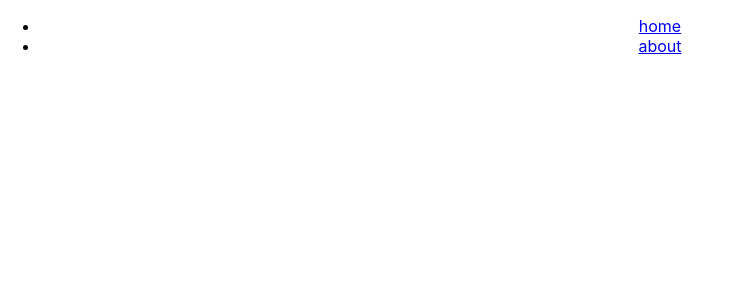
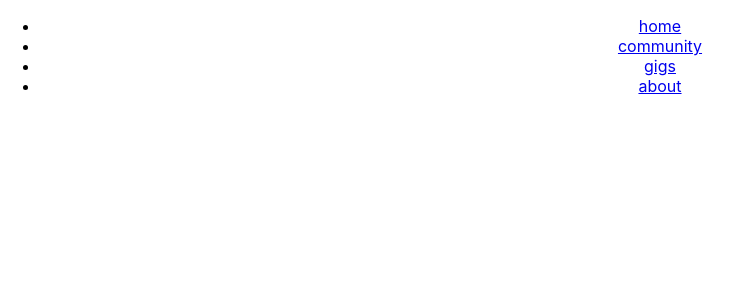
Before and after one commit to natashab161/phase-2-final-project, a React (Create React App) app: page /About in a window 1280 px wide. Shown: the top 300 px of the page, without its empty margins (0-741 px from the left). Built offline with nearby package versions, Linux system fonts and the light colour scheme.

Commit message:
add all links to navBar and altered file name of  Community.jsx

```diff
--- a/src/CommunityPage.jsx
+++ b/src/Community.jsx
@@ -1,9 +1,9 @@
 import React from "react";
 
-function CommunityPage () {
+function Community () {
     return(
         <div></div>
     )
 }
 
-export default CommunityPage
+export default Community;
--- a/src/NavBar.jsx
+++ b/src/NavBar.jsx
@@ -1,6 +1,8 @@
 import React from "react";
 import { Link, Route, Routes } from 'react-router-dom';
 import Home from "./Home";
+import Community from "./Community";
+import GigsPage from "./GigsPage";
 import About from "./About";
 
 function NavBar () {
@@ -8,12 +10,24 @@ function NavBar () {
         <div>
           <nav className="navBar">
             <ul>
-                <li> <Link to='/'>home</Link> </li>
-                <li> <Link to='/About'>about</Link> </li>
+                <li>
+                    <Link to='/'>home</Link>
+                </li>
+                <li>
+                    <Link to='/Community'>community</Link>
+                </li>
+                <li>
+                    <Link to='/GigsPage'>gigs</Link>
+                </li>
+                <li>
+                    <Link to='/About'>about</Link>
+                </li>
             </ul>
           </nav>
             <Routes>
                 <Route path="/" element={<Home />}/>
+                <Route path="/Community" element={<Community />}/>
+                <Route path="/GigsPage" element={<GigsPage />}/>
                 <Route path="/About" element={<About />}/>
             </Routes>
         </div>
```
